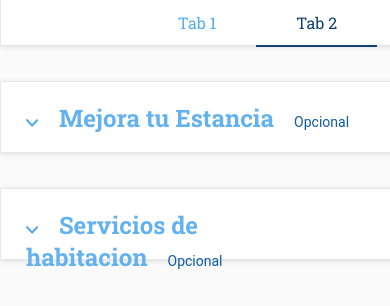
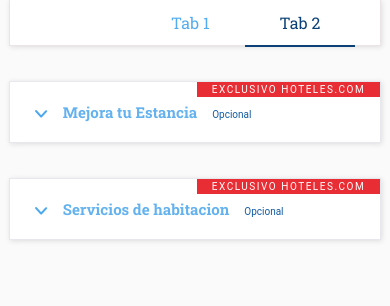
Before and after one commit to angelanorikyan/hotel-spa, a React (Create React App) app: page /tab2 in a window 390 px wide. Shown: the top 306 px of the page. Built offline with nearby package versions, Linux system fonts and the light colour scheme.

Commit message:
Tab 2 Image responsive, dot, exclusive hotline, text correction, dropdowns responsive

```diff
--- a/src/api/tab2Data.js
+++ b/src/api/tab2Data.js
@@ -8,51 +8,61 @@ const tab2Data = [
         title: 'Olvídese de la rutina',
         text:'Lorem ipsum dolor sit amet, consectetur adipiscing elit, sed do eiusmod tempor incididunt ut labore et dolore magna aliqua. ',
         open: false,
-        id:'yoga',
+        id:1,
         image:{
           path:'yoga.png',
           alt:'yoga'
         },
         info: [
           {
+            id:1.1,
             text:'Lorem ipsum dolor sit amet, consectetur adipiscing elit, sed do eiusmod tempor incididunt ut labore et dolore magna aliqua. Lorem ipsum dolor sit amet, consectetur adipiscing elit, sed do eiusmod tempor incididunt ut labore et dolore magna aliqua.  '
           },
           {
+            id:1.2,
             text:'Lorem ipsum dolor sit amet, consectetur adipiscing elit, sed do eiusmod tempor incididunt ut labore et dolore magna aliqua. '
           },
           {
+            id:1.3,
             text:'Lorem ipsum dolor sit amet, consectetur adipiscing elit, sed do eiusmod tempor incididunt ut labore et dolore magna aliqua. '
           },
           {
+            id:1.4,
             text:'Lorem ipsum dolor sit amet, consectetur adipiscing elit, sed do eiusmod tempor incididunt ut labore et dolore magna aliqua. '
           },
           {
+            id:1.5,
             text:'Lorem ipsum dolor sit amet, consectetur adipiscing elit, sed do eiusmod tempor incididunt ut labore et dolore magna aliqua. '
           },
         ]
       },
       {
-        title: 'Olvídese de la rutina',
-        text:'Lorem ipsum dolor sit amet,  consectetur adipiscing elit, sed do eiusmod tempor incididunt ut labore consectetur adipiscing elit, sed do eiusmod tempor incididunt ut labore et dolore magna aliqua. Lorem ipsum dolor sit amet, consectetur adipiscing elit, sed do eiusmod tempor incididunt ut labore et dolore magna aliqua. Lorem ipsum dolor sit amet, consectetur adipiscing elit, sed do eiusmod tempor incididunt ut labore et dolore magna aliqua. Lorem ipsum dolor sit amet, consectetur adipiscing elit, sed do eiusmod tempor incididunt ut labore et dolore magna aliqua. ',
-        id:'spa',
+        title: 'Experiencias y programas SPA con agua',
+        text:'Lorem ipsum dolor sit amet,  consectetur adipiscing elit, sed do eiusmod tempor incididunt ut labore consectetur adipiscing elit, sed do eiusmod tempor incididunt ut labore et dolore magna aliqua. Lorem ipsum dolor sit amet, consectetur adipiscing elit, sed do eiusmod tempor incididunt ut labore et dolore magna aliqua. Lorem ipsum dolor sit amet, consectetur adipiscing elit, sed do eiusmod tempor incididunt ut labore et dolore magna aliqua.',
+        id:2,
         image:{
           path:'spa.png',
           alt:'spa'
         },
         info: [
           {
+            id:2.1,
             text:'Lorem ipsum dolor sit amet, consectetur adipiscing elit, sed do eiusmod tempor incididunt ut labore et dolore magna aliqua. Lorem ipsum dolor sit amet, consectetur adipiscing elit, sed do eiusmod tempor incididunt ut labore et dolore magna aliqua.  '
           },
           {
+            id:2.2,
             text:'Lorem ipsum dolor sit amet, consectetur adipiscing elit, sed do eiusmod tempor incididunt ut labore et dolore magna aliqua. '
           },
           {
+            id:2.3,
             text:'Lorem ipsum dolor sit amet, consectetur adipiscing elit, sed do eiusmod tempor incididunt ut labore et dolore magna aliqua. '
           },
           {
+            id:2.4,
             text:'Lorem ipsum dolor sit amet, consectetur adipiscing elit, sed do eiusmod tempor incididunt ut labore et dolore magna aliqua. '
           },
           {
+            id:2.5,
             text:'Lorem ipsum dolor sit amet, consectetur adipiscing elit, sed do eiusmod tempor incididunt ut labore et dolore magna aliqua. '
           },
         ]
@@ -66,32 +76,40 @@ const tab2Data = [
     include:[
       {
         title: 'Olvídese de la rutina',
-        text:'Lorem ipsum dolor sit amet, consectetur adipiscing elit, sed do eiusmod tempor incididunt ut labore et dolore magna aliqua. Ut enim ad minim veniam, quis nostrud exercitation ullamco laboris nisi ut aliquip ex ea commodo consequat. Duis aute irure dolor in reprehenderit in voluptate velit esse cillum dolore eu fugiat nulla pariatur',
+        text:'Lorem ipsum dolor sit amet, consectetur adipiscing elit, sed do eiusmod tempor incididunt ut labore et dolore magna aliqua. Ut enim ad minim veniam, quis nostrud exercitation ullamco laboris nisi ut aliquip ex ea commodo consequat.',
         open: false,
+        id:3,
         image:{
           path:'spa.png',
           alt:'spa'
         },
         info: [
           {
-            text:'Lorem ipsum dolor sit amet, consectetur adipiscing elit, sed do eiusmod tempor incididunt ut labore et dolore magna aliqua. Lorem ipsum dolor sit amet, consectetur adipiscing elit, sed do eiusmod tempor incididunt ut labore et dolore magna aliqua.  '
+            id:3.1,
+            text:'Lorem ipsum dolor sit amet, consectetur adipiscing elit, sed do eiusmod tempor incididunt ut labore et dolore magna aliqua. Lorem ipsum dolor sit amet, consectetur adipiscing elit, sed do eiusmod tempor incididunt ut labore et dolore magna aliqua.'
           },
           {
+            id:3.2,
             text:'Lorem ipsum dolor sit amet, consectetur adipiscing elit, sed do eiusmod tempor incididunt ut labore et dolore magna aliqua. '
           },
           {
+            id:3.3,
             text:'Lorem ipsum dolor sit amet, consectetur adipiscing elit, sed do eiusmod tempor incididunt ut labore et dolore magna aliqua. '
           },
           {
+            id:3.4,
             text:'Lorem ipsum dolor sit amet, consectetur adipiscing elit, sed do eiusmod tempor incididunt ut labore et dolore magna aliqua. '
           },
           {
+            id:3.5,
             text:'Lorem ipsum dolor sit amet, consectetur adipiscing elit, sed do eiusmod tempor incididunt ut labore et dolore magna aliqua. '
           },
           {
+            id:3.6,
             text:'Lorem ipsum dolor sit amet, consectetur adipiscing elit, sed do eiusmod tempor incididunt ut labore et dolore magna aliqua. '
           },
           {
+            id:3.7,
             text:'Lorem ipsum dolor sit amet, consectetur adipiscing elit, sed do eiusmod tempor incididunt ut labore et dolore magna aliqua. '
           },
         ]
--- a/src/components/Accordion/style.scss
+++ b/src/components/Accordion/style.scss
@@ -1,9 +1,8 @@
 @import "../../globalStyle.scss";
 
 .accordContainer {
-
   border: 1px solid $lightGrey;
-  margin: 15px 0;
+  margin: 15px;
 
   .accordBox {
     display: flex;
@@ -16,6 +15,7 @@
     .accordTitle {
       color:$title1;
       margin: 10px 0;
+      font-family: 'RobotoSlab Bold';
     }
 
     .textContent {
@@ -32,22 +32,26 @@
       }
     }
 
-
     .rotate {
       transform: rotate(180deg);
     }
     .moreInfo {
       color: $blue;
+      cursor: pointer;
+      font-family: 'Roboto Bold';
     }
   }
+
   .infoContainter {
     color:$buttonLabel;
     font-size: $xxSmall;
-    margin: 10px 30px;
-  }
+    margin: 15px 30px;
+
+
     .include {
       margin: 10px;
     }
+
     .infoContent {
       height: 200px;
 
@@ -58,6 +62,7 @@
         margin: 0 10px;
         line-height: 21px;
 
+      }
       .dot {
         width: 5px;
         height: 5px;
@@ -66,6 +71,9 @@
         margin: 5px;
       }
     }
-
+    .addInfo {
+      margin:10px;
+      color: $title1;
     }
 }
+}
--- a/src/components/Navigation/index.js
+++ b/src/components/Navigation/index.js
@@ -21,11 +21,15 @@ const  Navigation = ({history}) => {
 
     return (
       <div className='navbar'>
+        <div className='navContainer'>
         {navBars.map(nav => {
-          return <div className='tabsWrapper'>
+          return <div
+            className='tabsWrapper'
+            key={nav.id}>
             <Link className={`tabs ${activeTab === nav.id ? 'active' : ''}`} key={nav.id} to={`/${nav.id}`}>{nav.value}</Link>
             </div>
         })}
+        </div>
       </div>
     )
 }
--- a/src/components/Navigation/style.scss
+++ b/src/components/Navigation/style.scss
@@ -6,23 +6,25 @@
   height: 45px;
   background: #fff;
   margin: 0 auto;
-  max-width: 90%;
+  max-width: 95%;
+  box-shadow: 1px 1px 5px 0px #dddddd;
+  border-top: none;
+
+  .navContainer {
     display: flex;
     flex-direction: row;
     justify-content: flex-end;
-  box-shadow: 1px 1px 5px 0px #dddddd;
-  border-top: none;
     padding: 0 25px;
 
-  & .tabsWrapper {
+    .tabsWrapper {
       padding: 12px 0;
       text-align: center;
 
-    & .tabs {
+      .tabs {
         color: $blue;
         font-family: 'RobotoSlab Regular';
         text-decoration: none;
-      padding: 12px 40px;
+        padding: 12px 35px;
       }
 
       & .active {
@@ -31,3 +33,5 @@
       }
     }
   }
+
+}
--- a/src/globalStyle.scss
+++ b/src/globalStyle.scss
@@ -22,10 +22,11 @@ $green:#6DC138;
 
 
 // breakpoints
-$mobile: 360px;
+$mobile: 480px;
 $tablet: 768px;
 
-// fontSize lineHeight
+// fontSize
+$smallest:10px;
 $xxxSmall: 12px;
 $xxSmall: 14px;
 $xSmall: 15px;
--- a/src/pages/Tab2/index.js
+++ b/src/pages/Tab2/index.js
@@ -1,5 +1,4 @@
 import { useState } from 'react';
-import produce from 'immer';
 
 import tab2Data from '../../api/tab2Data';
 // components
@@ -26,7 +25,10 @@ const Tab2 = () => {
   }
 
   return (
-    tab2Data.map(tab2 => <div className='container options'>
+    tab2Data.map(tab2 => <div
+      className='container options'
+      key={tab2.id}>
+      <span className='hotline'>Exclusivo Hoteles.com</span>
       <div className='accordWrapper' onClick={() => handleOptionVisible(tab2)}>
         <span><img className={`arrow ${tab2.open ? 'rotate' : ''}`} src={arrow} alt='arrow'/></span>
         <span className='mainTitle'>{tab2.title}</span>
--- a/src/pages/Tab2/style.scss
+++ b/src/pages/Tab2/style.scss
@@ -3,21 +3,53 @@
 .options {
   background: #fff;
   margin-top: 35px;
+  padding:0;
+  max-width: 95%;
 
-  & .accordWrapper{
-    height: 30px;
-    margin: 20px 0;
+    .hotline{
+      float: right;
+      background: $red;
+      color: #fff;
+      padding: 3px 25px;
+      font-size: $xxxSmall;
+      letter-spacing: 1.52px;
+      text-transform: uppercase;
+
+      @media(max-width: $mobile){
+        padding: 2px 15px;
+        font-size:$smallest;
+      }
+    }
+
+    .accordWrapper{
+    height: 35px;
+    margin: 20px 25px;
     cursor: pointer;
+
+    @media(max-width: $mobile){
+      height: 20px;
+    }
 
     .mainTitle {
       font-size: 24px;
       color: $accordionTitle;
       font-family: 'RobotoSlab Bold';
       margin:20px;
+
+      @media(max-width: $mobile){
+        font-size:$xSmall;
+        margin:15px;
+      }
     }
-    .subTitle{
+
+    .subTitle {
       color:$boxTitle;
       font-size: $xxSmall;
+
+      @media(max-width: $mobile){
+        font-size:$smallest;
+      }
+
     }
 
     .arrow {
```
Also changed, not shown: src/components/Accordion/index.js (+27 -9 lines). Lines whose indentation alone changed are shown as unchanged.
